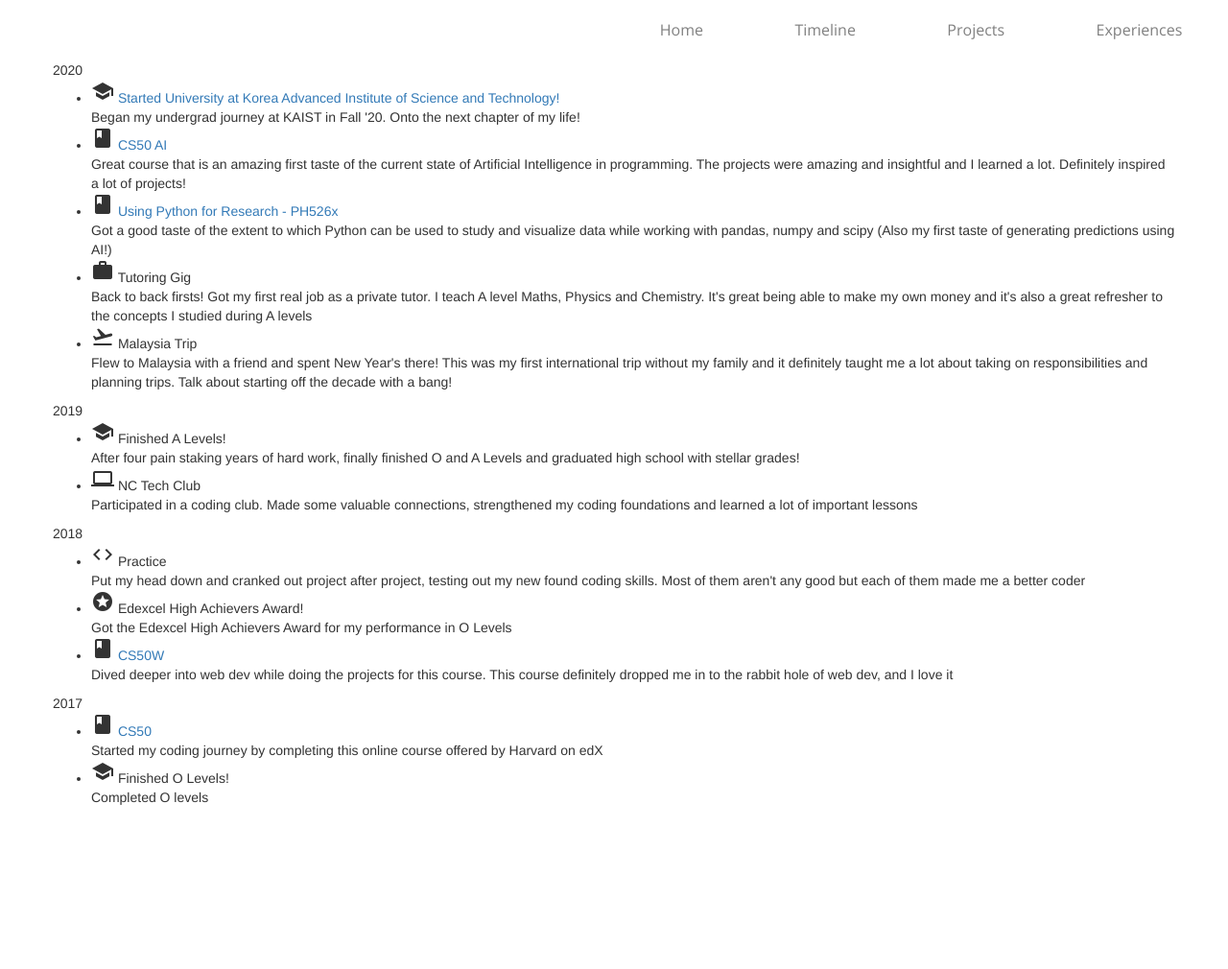
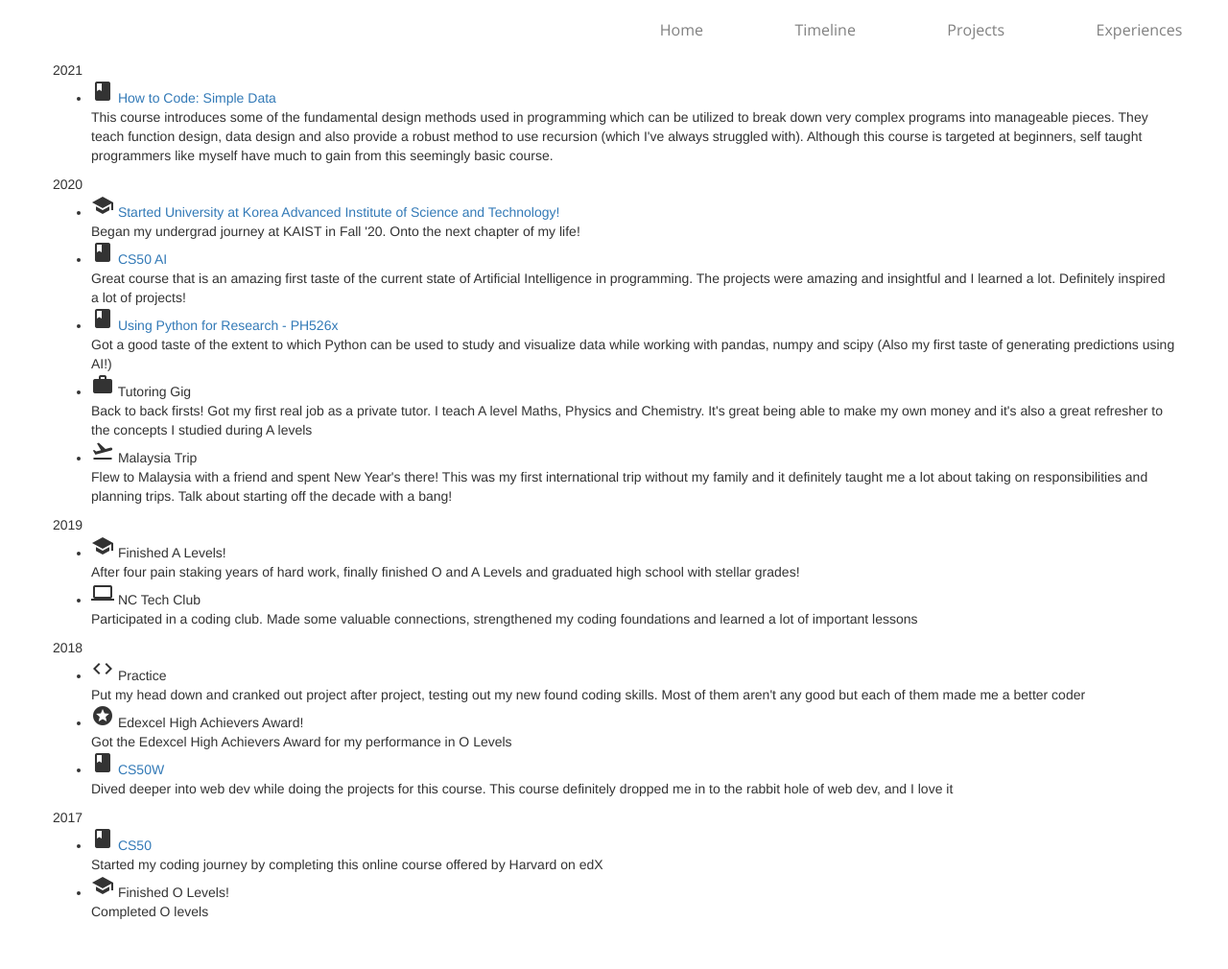
Before and after one commit to shamsow/portfolio, a Flask app: page /timeline in a window 1280 px wide. Shown: the whole page at 96% size. Before the commit the page ends 839 px from the top, so only its background shows below. Run offline with Flask 2, Linux system fonts and the light colour scheme; some libraries are stand-ins or nearby versions.

Commit message:
added htc1x course

```diff
--- a/templates/timeline.html
+++ b/templates/timeline.html
@@ -13,6 +13,19 @@
     <div class="row">
         <div class="col s12 m4 l8">
             <div class="col s12 m4 l8">
+                <span class="date">2021</span>
+                <ul>
+                    <li>
+                        <div class="icon-title">
+                            <i class="tiny material-icons">book</i>
+                            <a href="https://courses.edx.org/courses/course-v1:UBCx+HtC1x+2T2017/course/" class="title">How to Code: Simple Data</a>
+                        </div>
+                        <span class="content">
+                            This course introduces some of the fundamental design methods used in programming which can be utilized to break down very complex programs into
+                            manageable pieces. They teach function design, data design and also provide a robust method to use recursion (which I've always struggled with).
+                            Although this course is targeted at beginners, self taught programmers like myself have much to gain from this seemingly basic course.</span>
+                    </li>
+                </ul>
                 <span class="date">2020</span>
                 <ul>
                     <li>
@@ -30,7 +43,7 @@
                         </div>
                         <span class="content">
                             Great course that is an amazing first taste of the current state of Artificial Intelligence in programming. The projects were amazing
-                             and insightful and I learned a lot. Definitely inspired a lot of projects!</span>
+                            and insightful and I learned a lot. Definitely inspired a lot of projects!</span>
                     </li>
                     <li>
                         <div class="icon-title">
```
Also changed, not shown: static/experiences/experiences.json (+16 -1 lines), static/experiences/htc1x/img-1.jpg (added).
